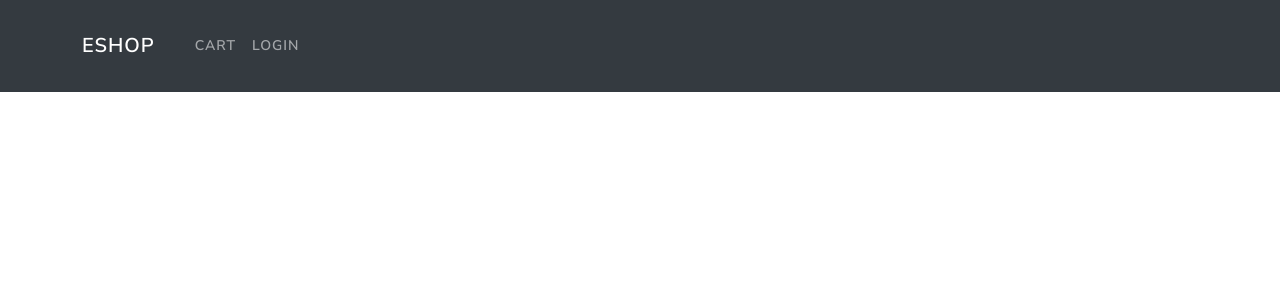
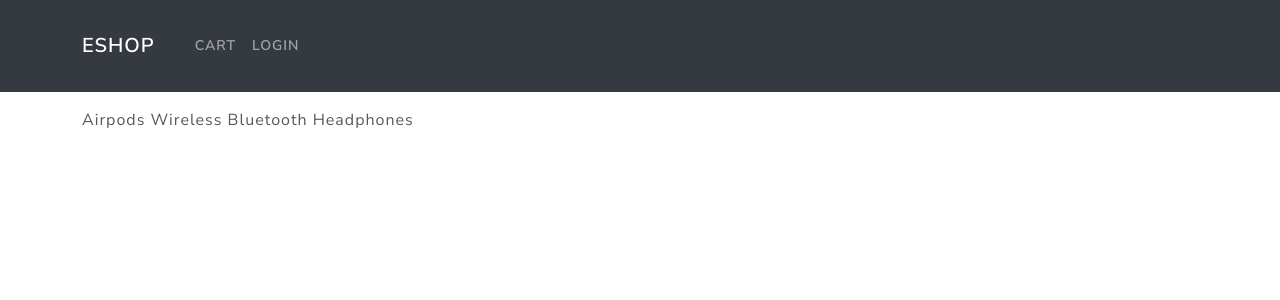
Before and after one commit to cseshahriar/eshop-frontend, a React (Create React App) app: page /product/1 in a window 1280 px wide. Before the commit this address had no page. Shown: the top 300 px of the page. Built offline with nearby package versions, Linux system fonts and the light colour scheme; the HTML template or start-up script is replaced by a standard one.

Commit message:
add react router for navigation

```diff
--- a/src/App.js
+++ b/src/App.js
@@ -7,6 +7,7 @@ import Header from './components/Header';
 import Footer from './components/Footer';
 
 import HomeScreen from './screens/HomeScreen';
+import ProductScreen from "./screens/ProductScreen";
 
 function App() {
   return (
@@ -19,6 +20,7 @@ function App() {
               <Container>
                   <Routes>
                       <Route path="/" element={<HomeScreen/>} />
+                      <Route path="/product/:id" element={<ProductScreen/>} />
                   </Routes>
               </Container>
           </main>
--- a/src/components/Header.js
+++ b/src/components/Header.js
@@ -1,4 +1,5 @@
 import React from 'react';
+import {LinkContainer} from "react-router-bootstrap";
 import {Container, Navbar, Nav} from 'react-bootstrap';
 
 function Header() {
@@ -6,15 +7,25 @@ function Header() {
     <header>
       <Navbar bg="dark" expand="lg" variant='dark' collapseOnSelect>
         <Container>
-          <Navbar.Brand href="/">EShop</Navbar.Brand>
+
+          <LinkContainer to="/">
+            <Navbar.Brand>EShop</Navbar.Brand>
+          </LinkContainer>
+
           <Navbar.Toggle aria-controls="basic-navbar-nav" />
 
           <Navbar.Collapse id="basic-navbar-nav">
             <Nav className="mr-auto">
-              <Nav.Link href="/cart"> <i className="fas fa-shopping-cart"></i> Cart</Nav.Link>
-              <Nav.Link href="/login"><i className="fas fa-sign-in"></i> Login</Nav.Link>
+                <LinkContainer to="/cart">
+                  <Nav.Link> <i className="fas fa-shopping-cart"></i> Cart</Nav.Link>
+                </LinkContainer>
+
+                <LinkContainer to="/login">
+                  <Nav.Link><i className="fas fa-sign-in"></i> Login</Nav.Link>
+                </LinkContainer>
             </Nav>
           </Navbar.Collapse>
+
         </Container>
       </Navbar>
     </header>
--- a/src/components/Product.js
+++ b/src/components/Product.js
@@ -1,4 +1,5 @@
 import React from 'react'
+import {Link} from "react-router-dom";
 import {Card} from 'react-bootstrap';
 
 import Rating from './Rating';
@@ -6,16 +7,16 @@ import Rating from './Rating';
 function Product({product}) {
   return (
     <Card className="my-3 p-3 rounded">
-        <a href={`/product/${product._id}`}>
+        <Link to={`/product/${product._id}`}>
           <Card.Img src={product.image} alt={product.name} />
-        </a>
+        </Link>
 
         <Card.Body>
-            <a href={`/product/${product._id}`}>
+            <Link to={`/product/${product._id}`}>
               <Card.Title as="div">
                 <strong>{product.name}</strong>
               </Card.Title>
-            </a>
+            </Link>
 
             <Card.Text as="div">
                 <div className="my-3">
--- a/src/components/Rating.js
+++ b/src/components/Rating.js
@@ -1,7 +1,6 @@
 import React from 'react';
 
 function Rating({value, text, color}) {
-    console.log(value);
   return (
     <div className="rating">
         <span>
--- /dev/null
+++ b/src/screens/ProductScreen.js
@@ -0,0 +1,21 @@
+import React from 'react';
+import {useParams} from 'react-router-dom';
+
+import products from '../products';
+
+function ProductScreen() {
+    const params = useParams();
+    const product = products.find((el) => {
+        return el._id == params.id
+    });
+
+    console.log('product', product);
+
+    return (
+        <div>
+            {product.name}
+        </div>
+    );
+};
+
+export default ProductScreen;
```
Also changed, not shown: 1 other file (tests, documents, lock files or other folders).
